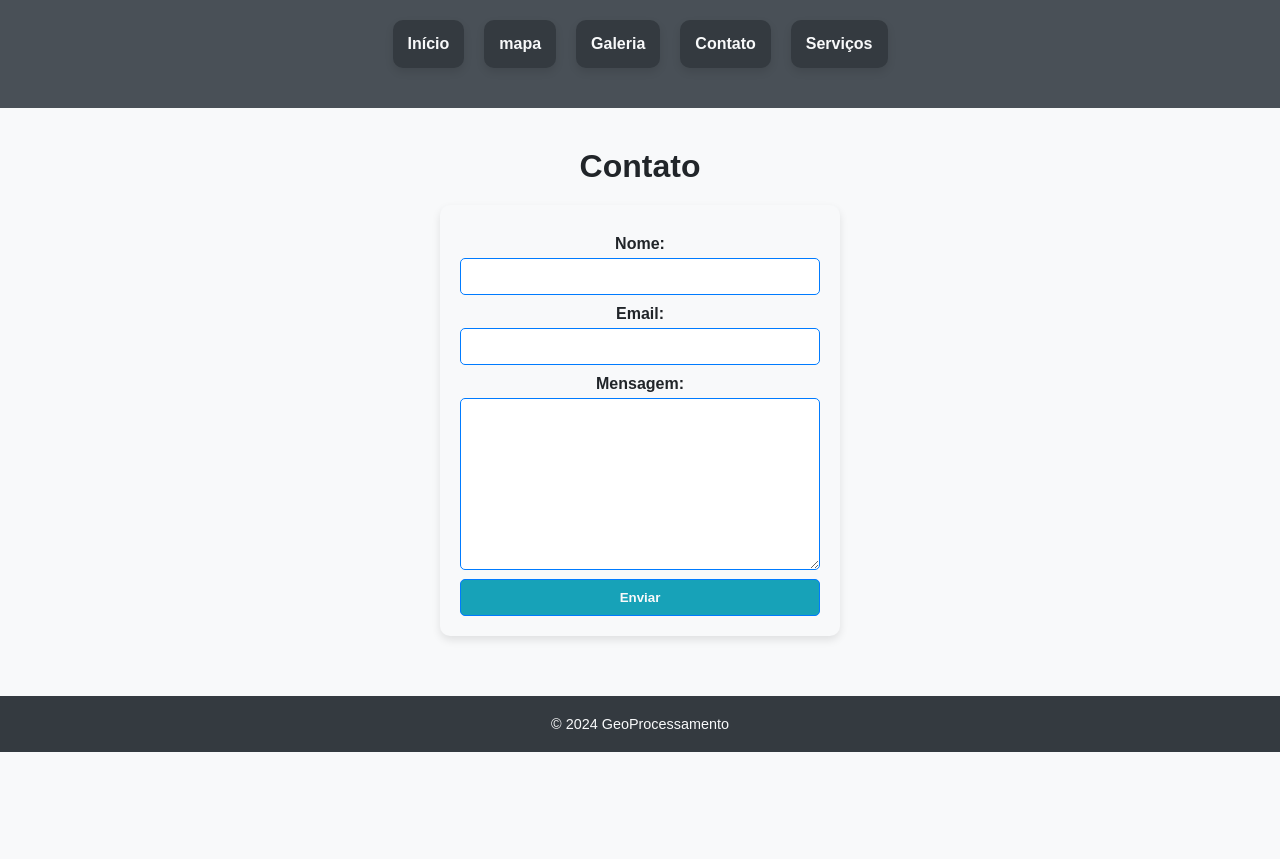
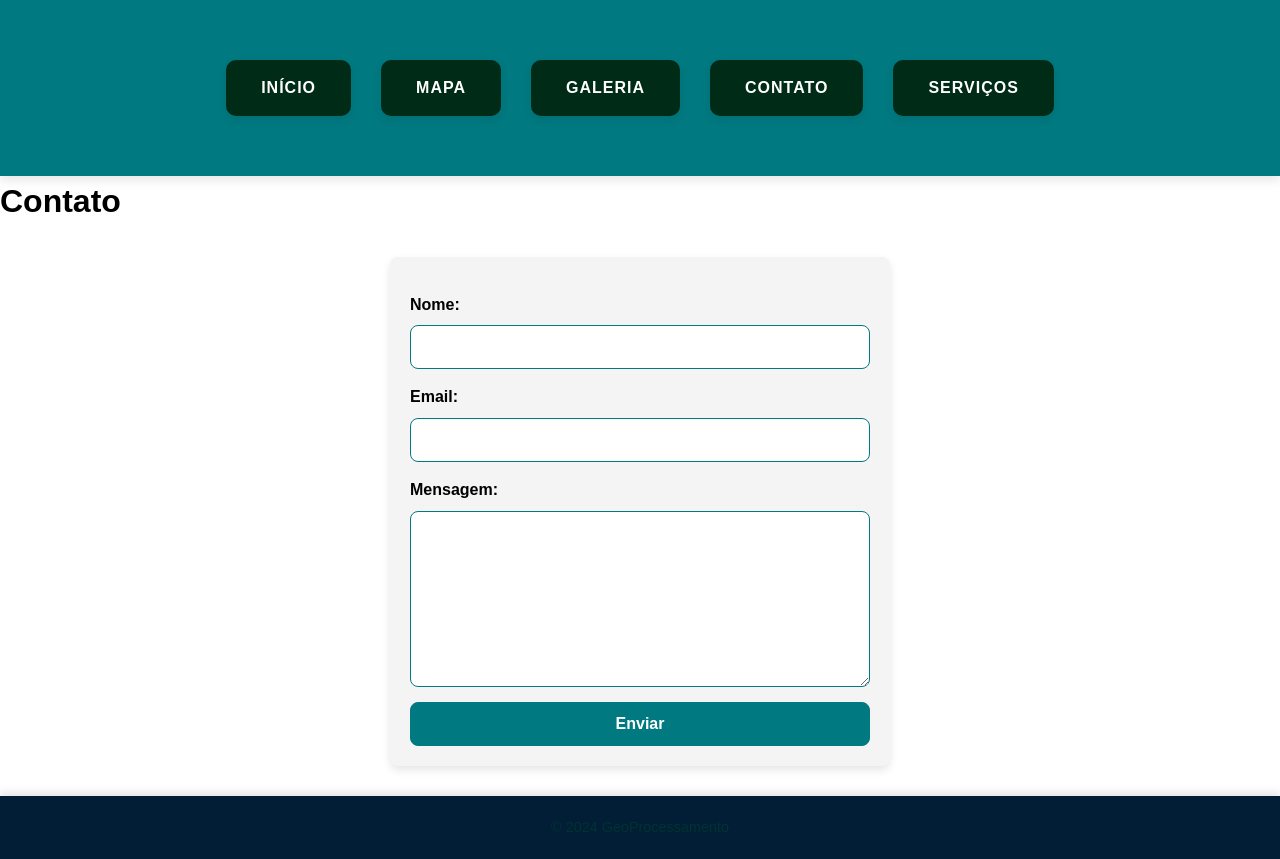
Before and after one commit to cursoctl/geoprocessamento, a Django app: page /mapa/contato/ in a window 1280 px wide. Before the commit the page ends 752 px from the top, so only its background shows below. Run offline with Django 5.2, Linux system fonts and the light colour scheme.

Commit message:
mudança no tamplates

```diff
--- a/geoproject/settings.py
+++ b/geoproject/settings.py
@@ -120,9 +120,8 @@ STATIC_URL = '/static/'
 
 # Adiciona pastas de arquivos estáticos (opcional, se precisar de outros diretórios estáticos fora do app)
 STATICFILES_DIRS = [
-    BASE_DIR / "static",
+    os.path.join(BASE_DIR, 'static'),
 ]
-
 STATIC_ROOT = BASE_DIR / "staticfiles"
 # Default primary key field type
 # https://docs.djangoproject.com/en/5.1/ref/settings/#default-auto-field
--- a/mapa/static/mapa/styles.css
+++ b/mapa/static/mapa/styles.css
@@ -1,54 +1,53 @@
-/* ================================ */
-/*         VARIÁVEIS GLOBAIS        */
-/* ================================ */
-:root {
-  --primary-bg: #f8f9fa;
-  --primary-text: #212529;
-  --secondary-bg: #343a40;
-  --highlight-color: #17a2b8;
-  --hover-highlight: #138496;
-  --link-color: #007bff;
-  --link-hover-color: #0056b3;
-  --header-bg: #495057;
-  --footer-bg: #343a40;
-  --footer-text: #f8f9fa;
-  --box-shadow: 0 4px 8px rgba(0, 0, 0, 0.1);
-  --fade-in-duration: 0.5s;
-}
-
-/* ================================ */
-/*         RESET E BASE GERAL       */
-/* ================================ */
+/* Reset básico e configuração de box-sizing */
 * {
   margin: 0;
   padding: 0;
   box-sizing: border-box;
+  transition: all 0.3s ease-in-out;
+  /* Transição suave aplicada globalmente */
 }
 
+/* Corpo da página */
 body {
-  font-family: Arial, Helvetica, sans-serif;
+  font-family: 'Arial', Helvetica, sans-serif;
   margin: 0;
   padding: 0;
   scroll-behavior: smooth;
-  background-color: var(--primary-bg);
-  color: var(--primary-text);
+  background-color: #ffffff;
+  color: rgb(0, 0, 0);
+  line-height: 1.6;
+  /* Melhorando a legibilidade */
 }
 
-ul {
-  list-style: none;
-  padding: 0;
+/* Cabeçalho */
+header {
+  background-color: #007981;
+  color: white;
+  padding: 40px 80px;
+  text-align: center;
+  box-shadow: 0 4px 10px rgba(0, 0, 0, 0.1);
+  /* Adicionando sombra suave */
 }
 
-a {
+header nav a {
+  color: #ffffff;
+  margin: 0 20px;
   text-decoration: none;
-  color: var(--link-color);
-  transition: color 0.3s ease;
+  font-weight: bold;
+  text-transform: uppercase;
+  /* Melhorando a legibilidade do menu */
+  letter-spacing: 1px;
+  transition: color 0.3s ease, transform 0.3s ease;
+  /* Transição para hover mais fluida */
 }
 
-a:hover {
-  color: var(--link-hover-color);
+header nav a:hover {
+  color: #474736;
+  transform: scale(1.1);
+  /* Efeito de zoom suave no hover */
 }
 
+/* Animações */
 @keyframes fadeIn {
   from {
     opacity: 0;
@@ -59,163 +58,151 @@ a:hover {
   }
 }
 
-/* ================================ */
-/*         CABEÇALHO E NAV          */
-/* ================================ */
-header {
-  background-color: var(--header-bg);
-  color: var(--primary-bg);
-  padding: 20px;
-  text-align: center;
+/* Navegação */
+nav ul {
+  list-style: none;
+  padding: 0;
+  margin: 20px 0;
+  display: flex;
+  justify-content: center;
 }
 
-header nav ul {
-  display: flex;
-  justify-content: center;
-  gap: 20px;
+nav li {
+  margin: 0 15px;
+  background-color: #002b17;
+  padding: 15px;
+  border-radius: 10px;
+  box-shadow: 0 4px 8px rgba(1, 46, 16, 0.1);
+  transition: transform 0.3s ease, box-shadow 0.3s ease;
+  animation: fadeIn 0.5s ease-in-out;
 }
 
-header nav a {
-  color: var(--primary-bg);
-  font-weight: bold;
-}
-
-header nav a:hover {
-  color: var(--highlight-color);
-}
-
-/* ================================ */
-/*         ÁREA PRINCIPAL           */
-/* ================================ */
-main {
-  padding: 40px 20px;
-  text-align: center;
-}
-
-section {
-  padding: 40px 20px;
-}
-
-#home {
-  background-color: var(--highlight-color);
-  color: var(--primary-bg);
-  padding: 60px;
-}
-
-#home button {
-  background-color: var(--hover-highlight);
-  color: var(--primary-bg);
-  padding: 10px 20px;
-  border: none;
-  cursor: pointer;
-  font-size: 1.2em;
-  transition: background 0.3s ease;
-  border-radius: 5px;
-}
-
-#home button:hover {
-  background-color: var(--link-color);
-}
-
-/* ================================ */
-/*         LISTA E ITENS            */
-/* ================================ */
-li {
-  margin-bottom: 20px;
-  background-color: var(--secondary-bg);
-  padding: 15px;
-  border-radius: 10px;
-  box-shadow: var(--box-shadow);
-  transition: transform 0.3s ease, box-shadow 0.3s ease;
-  animation: fadeIn var(--fade-in-duration) ease-in-out;
-  color: var(--primary-bg);
-}
-
-li:hover {
-  transform: scale(1.02);
+nav li:hover {
+  transform: scale(1.05);
   box-shadow: 0 6px 12px rgba(0, 0, 0, 0.2);
 }
 
+a {
+  text-decoration: none;
+  color: #013a41;
+  transition: color 0.3s ease;
+}
+
+a:hover {
+  color: #032e8a;
+}
+
+/* Imagens */
 img {
   width: 100%;
-  height: 150px;
+  height: auto;
+  max-height: 300px;
   object-fit: cover;
   border-radius: 10px;
-  transition: transform 0.3s ease;
+  transition: transform 0.3s ease, filter 0.3s ease;
 }
 
 img:hover {
   transform: scale(1.05);
+  filter: brightness(0.8);
+  /* Efeito de brilho */
 }
 
-/* ================================ */
-/*         FORMULÁRIOS              */
-/* ================================ */
+/* Home */
+#home {
+  background: #000000;
+  color: #007981;
+  padding: 60px;
+  text-align: center;
+}
+
+#home button {
+  background-color: #ffd700;
+  color: #f5de13;
+  padding: 20px 40px;
+  border: none;
+  cursor: pointer;
+  font-size: 1.5em;
+  border-radius: 10px;
+  transition: background 0.3s, transform 0.3s;
+}
+
+#home button:hover {
+  background-color: #ffaa00;
+  transform: scale(1.1);
+}
+
+/* Formulários */
 form {
-  max-width: 400px;
-  margin: 20px auto;
-  background-color: var(--primary-bg);
+  max-width: 500px;
+  margin: 30px auto;
+  background-color: #f4f4f4;
   padding: 20px;
-  border-radius: 10px;
-  box-shadow: var(--box-shadow);
+  border-radius: 8px;
+  box-shadow: 0 4px 8px rgba(0, 0, 0, 0.1);
 }
 
 form label {
   display: block;
-  margin-top: 10px;
+  margin-top: 15px;
   font-weight: bold;
-  color: var(--primary-text);
 }
 
 form input,
 form textarea,
 form button {
   width: 100%;
-  padding: 10px;
-  margin-top: 5px;
-  border-radius: 5px;
-  border: 1px solid var(--link-color);
+  padding: 12px;
+  margin-top: 8px;
+  border-radius: 8px;
+  border: 1px solid #007981;
+  font-size: 1em;
 }
 
 form button {
-  background-color: var(--highlight-color);
-  color: var(--primary-bg);
+  background-color: #007981;
+  color: white;
   font-weight: bold;
   cursor: pointer;
-  transition: background 0.3s ease;
+  transition: background 0.3s, transform 0.3s;
 }
 
 form button:hover {
-  background-color: var(--hover-highlight);
-  color: var(--primary-bg);
+  background-color: #004146;
+  transform: scale(1.05);
 }
 
-/* ================================ */
-/*         RODAPÉ                   */
-/* ================================ */
+/* Rodapé */
 footer {
   text-align: center;
   padding: 20px;
-  background-color: var(--footer-bg);
-  color: var(--footer-text);
+  background-color: #011e36;
+  color: #003330;
   font-size: 0.9rem;
+  box-shadow: 0 -4px 8px rgba(0, 0, 0, 0.1);
 }
 
-/* ================================ */
-/*         RESPONSIVIDADE           */
-/* ================================ */
-@media (max-width: 768px) {
-  header nav ul {
-    flex-direction: column;
-    gap: 10px;
-  }
+/* Conteúdo */
+.content {
+  padding: 40px 20px;
+  max-width: 1200px;
+  margin: 0 auto;
+  text-align: center;
+}
 
-  #home button {
-    padding: 15px;
-    font-size: 1em;
-  }
+/* Scroll suave e efeitos modernos */
+html {
+  scroll-behavior: smooth;
+}
 
-  form {
-    padding: 0 10px;
-  }
+/* Efeitos de scroll (parallax ou similar) */
+section {
+  padding: 60px 20px;
+  text-align: center;
+  transition: transform 0.3s ease-in-out;
 }
+
+section:hover {
+  transform: translateY(-10px);
+  /* Efeito de movimento no scroll */
+}
```
